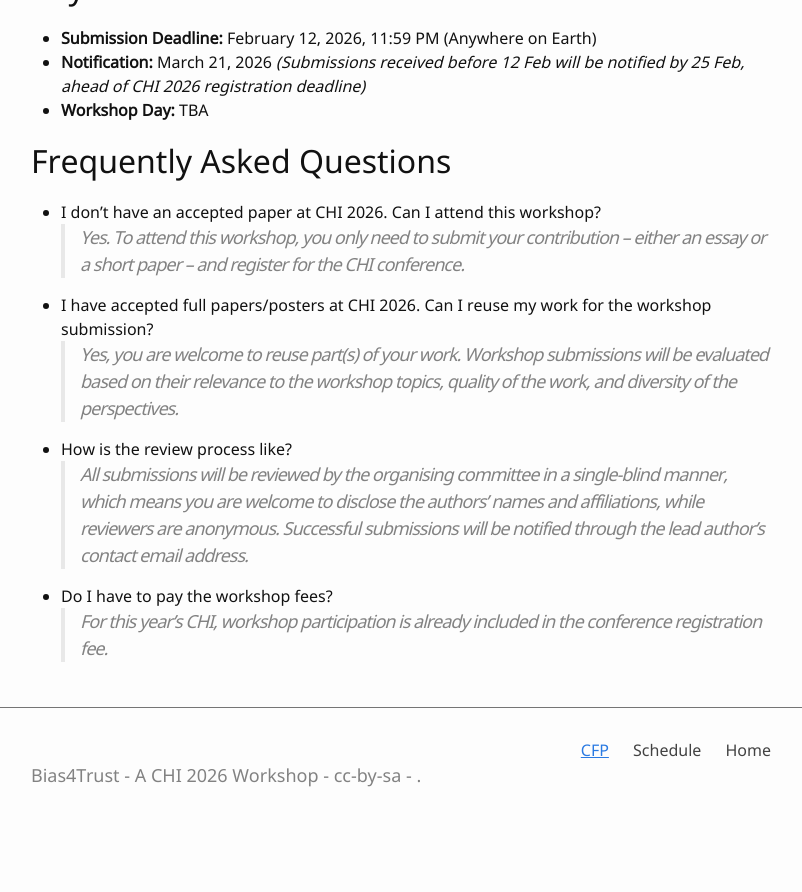
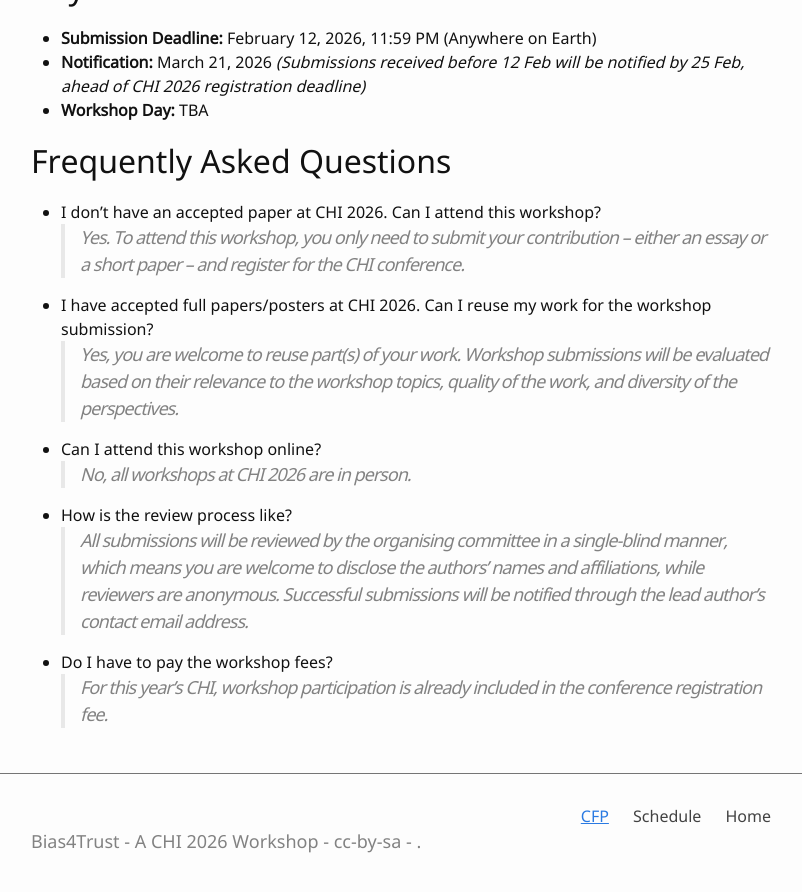
Before and after one commit to chi-bias-trust/chi-bias-trust.github.io, a Jekyll site: the page built from 0-CFP.md, in a window 1280 px wide and 900 px high, scrolled down 726 px. Shown: the top 892 px of the window, without its empty margins (239-1041 px from the left). Built offline with Jekyll 4.4.1, drawn with Linux system fonts in a browser that asks for light colours; before the commit the page ends 1560 px from its top, so only the background shows below that.

Commit message:
Update 0-CFP.md

```diff
--- a/0-CFP.md
+++ b/0-CFP.md
@@ -21,6 +21,9 @@ For inquiries regarding the workshop, please reach out to us via [bias4trust.chi
 * I have accepted full papers/posters at CHI 2026. Can I reuse my work for the workshop submission?
 > Yes, you are welcome to reuse part(s) of your work. Workshop submissions will be evaluated based on their relevance to the workshop topics, quality of the work, and diversity of the perspectives.
 
+* Can I attend this workshop online?
+> No, all workshops at CHI 2026 are in person.
+
 * How is the review process like?
 > All submissions will be reviewed by the organising committee in a single-blind manner, which means you are welcome to disclose the authors' names and affiliations, while reviewers are anonymous. Successful submissions will be notified through the lead author's contact email address.
 
```
